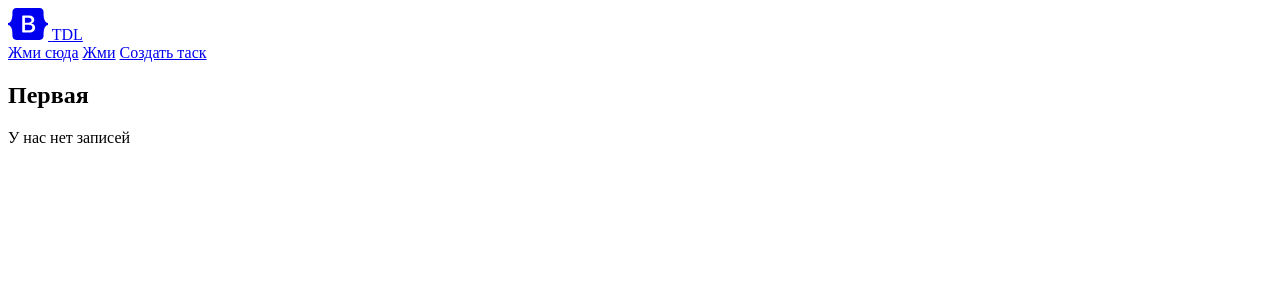
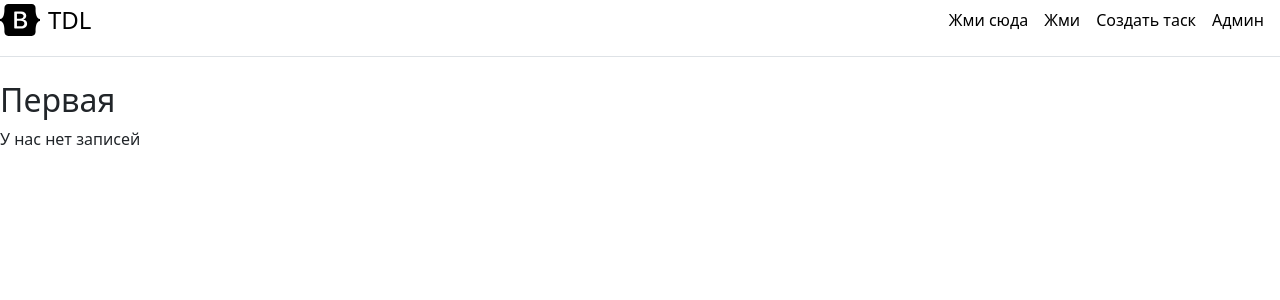
Before and after one commit to DenisTDL/Best-django, a Django app: page / in a window 1280 px wide. Shown: the top 300 px of the page. Run offline with Django 4.2, Linux system fonts and the light colour scheme; data that the repository does not hold is empty.

Commit message:
Уже с admin.

```diff
--- a/setting/main/templates/main/base.html
+++ b/setting/main/templates/main/base.html
@@ -3,12 +3,14 @@
 <head>
     <meta charset="UTF-8">
     <title>{% block title %}{% endblock %}</title>
+    <link rel="stylesheet" href="https://cdn.jsdelivr.net/npm/bootstrap@5.3.2/dist/css/bootstrap.min.css">
 </head>
 <body>
     <div class="d-flex flex-column flex-md-row align-items-center pb-3 mb-4 border-bottom">
       <a href="/" class="d-flex align-items-center link-body-emphasis text-decoration-none">
         <svg xmlns="http://www.w3.org/2000/svg" width="40" height="32" class="me-2" viewBox="0 0 118 94" role="img"><title>Bootstrap</title><path fill-rule="evenodd" clip-rule="evenodd" d="M24.509 0c-6.733 0-11.715 5.893-11.492 12.284.214 6.14-.064 14.092-2.066 20.577C8.943 39.365 5.547 43.485 0 44.014v5.972c5.547.529 8.943 4.649 10.951 11.153 2.002 6.485 2.28 14.437 2.066 20.577C12.794 88.106 17.776 94 24.51 94H93.5c6.733 0 11.714-5.893 11.491-12.284-.214-6.14.064-14.092 2.066-20.577 2.009-6.504 5.396-10.624 10.943-11.153v-5.972c-5.547-.529-8.934-4.649-10.943-11.153-2.002-6.484-2.28-14.437-2.066-20.577C105.214 5.894 100.233 0 93.5 0H24.508zM80 57.863C80 66.663 73.436 72 62.543 72H44a2 2 0 01-2-2V24a2 2 0 012-2h18.437c9.083 0 15.044 4.92 15.044 12.474 0 5.302-4.01 10.049-9.119 10.88v.277C75.317 46.394 80 51.21 80 57.863zM60.521 28.34H49.948v14.934h8.905c6.884 0 10.68-2.772 10.68-7.727 0-4.643-3.264-7.207-9.012-7.207zM49.948 49.2v16.458H60.91c7.167 0 10.964-2.876 10.964-8.281 0-5.406-3.903-8.178-11.425-8.178H49.948z" fill="currentColor"></path></svg>
         <span class="fs-4">TDL</span>
+
       </a>
 
       <nav class="d-inline-flex mt-2 mt-md-0 ms-md-auto">
@@ -16,6 +18,7 @@
         <a class="me-3 py-2 link-body-emphasis text-decoration-none" href="{% url '2' %}">Жми сюда</a>
         <a class="me-3 py-2 link-body-emphasis text-decoration-none" href="{% url '3' %}">Жми</a>
           <a class="me-3 py-2 link-body-emphasis text-decoration-none" href="{% url 'cr' %}">Создать таск</a>
+          <a class="me-3 py-2 link-body-emphasis text-decoration-none" href="{% url 'admin' %}"> Админ</a>
       </nav>
     </div>
     {% block content %}{% endblock %}
--- a/setting/main/urls.py
+++ b/setting/main/urls.py
@@ -7,4 +7,5 @@
     path('a', views.two, name='2'),
     path('b', views.tree, name='3'),
     path('c', views.create, name='cr'),
+    path('admin', views.admin, name='admin'),
 ]
--- a/setting/main/views.py
+++ b/setting/main/views.py
@@ -12,6 +12,10 @@
 
 def tree(request):
     return render(request, 'main/tree.html')
+
+
+def admin(request):
+    return render(request, 'main/admin.py')
 
 def create(request):
     error = ''
```
Also changed, not shown: setting/db.sqlite3, setting/main/models.py (line endings or trailing spaces).
